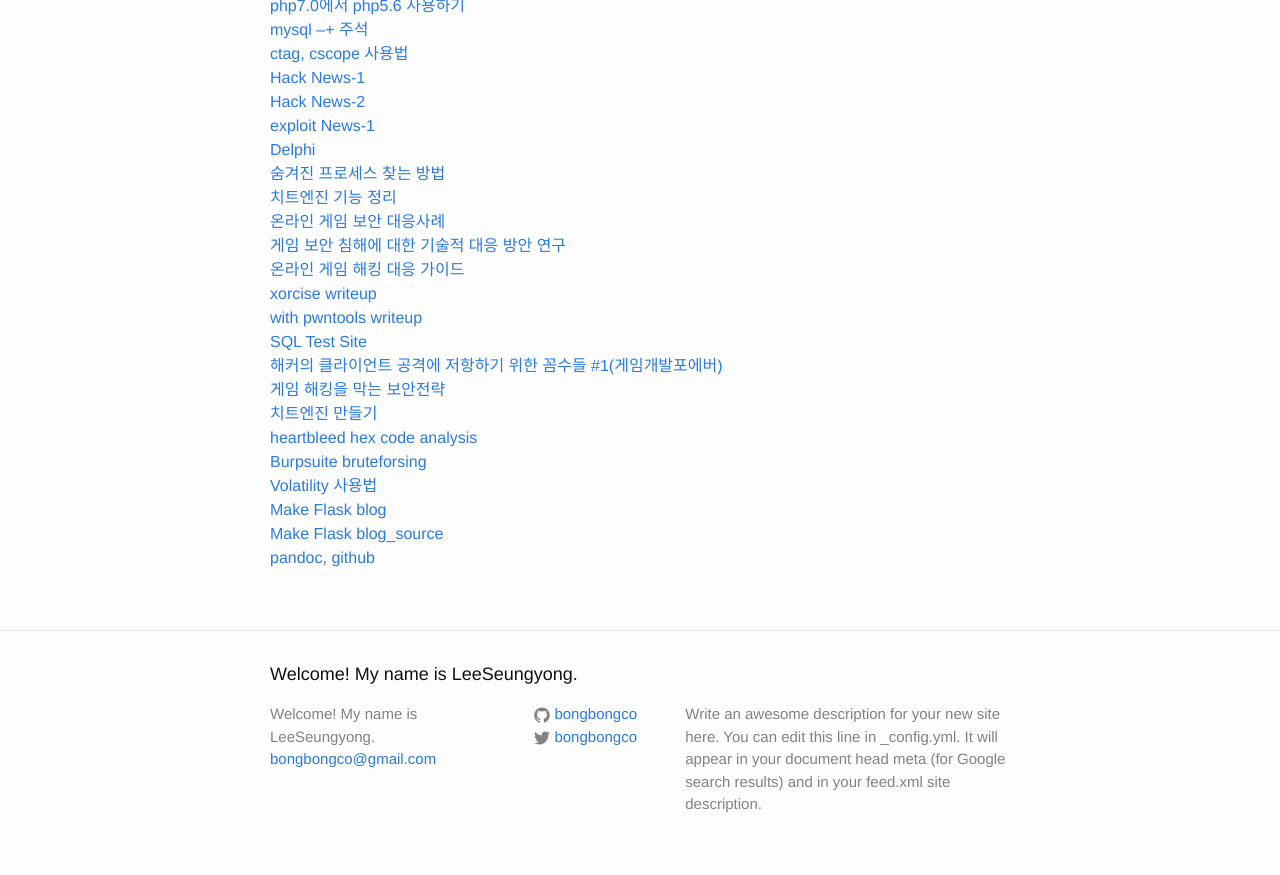
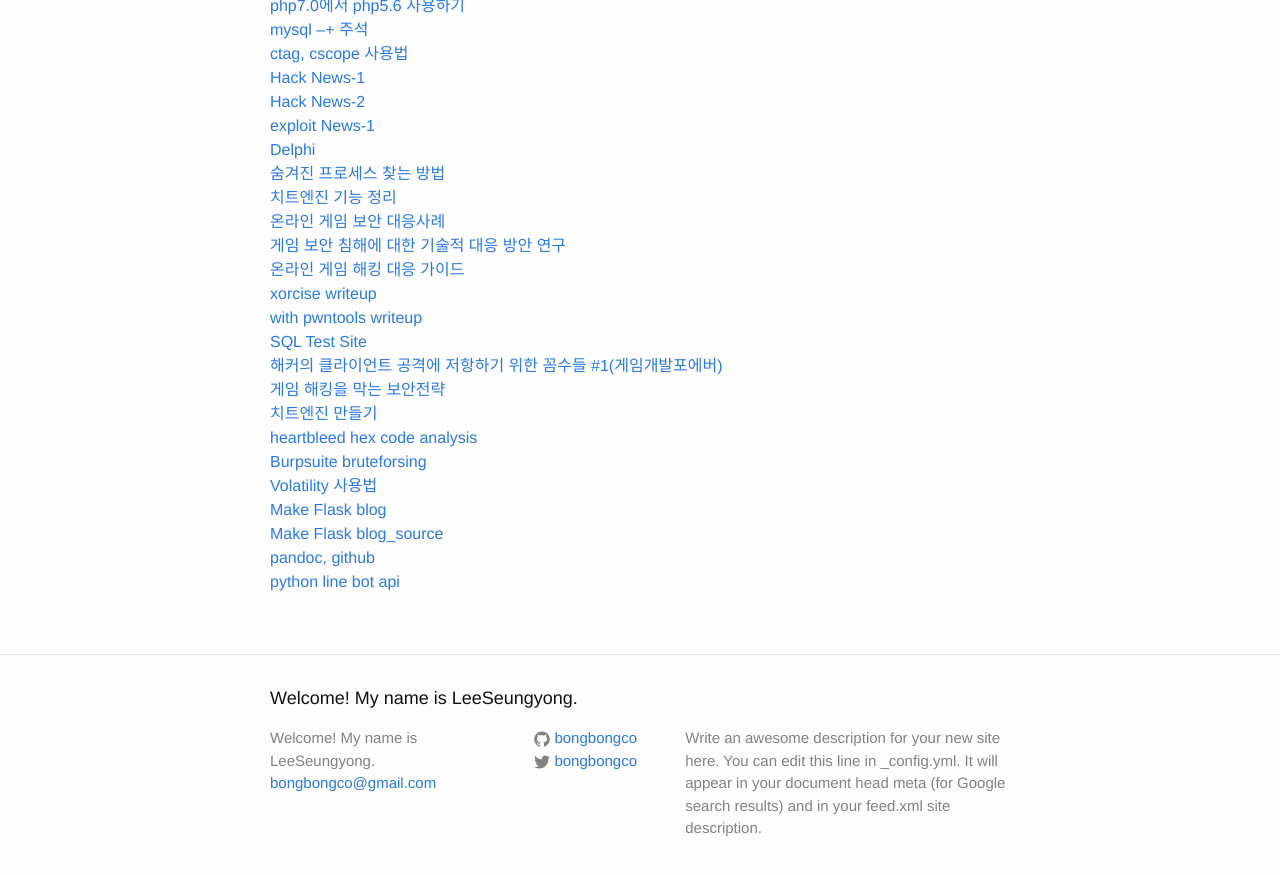
Before and after one commit to LktProgrammer/bongbongco.github.io, a Jekyll site: the page built from _posts/2016-07-22-Website-List.markdown, in a window 1280 px wide and 900 px high, scrolled down 1190 px. Shown: the top 875 px of the window. Built offline with Jekyll 4.4.1, drawn with Linux system fonts in a browser that asks for light colours.

Commit message:
Update 2016-07-22-Website-List.markdown

```diff
--- a/_posts/2016-07-22-Website-List.markdown
+++ b/_posts/2016-07-22-Website-List.markdown
@@ -68,3 +68,4 @@ title: 참고할 웹 사이트들.
 [Make Flask blog](http://charlesleifer.com/blog/how-to-make-a-flask-blog-in-one-hour-or-less/)
 [Make Flask blog_source](https://github.com/coleifer/peewee/tree/master/examples/blog)
 [pandoc, github](http://blog.appkr.kr/work-n-play/pandoc-gitbook-%EC%A0%84%EC%9E%90%EC%B6%9C%ED%8C%90/)
+[python line bot api](https://github.com/studio3104/line-bot-sdk-python)
```
